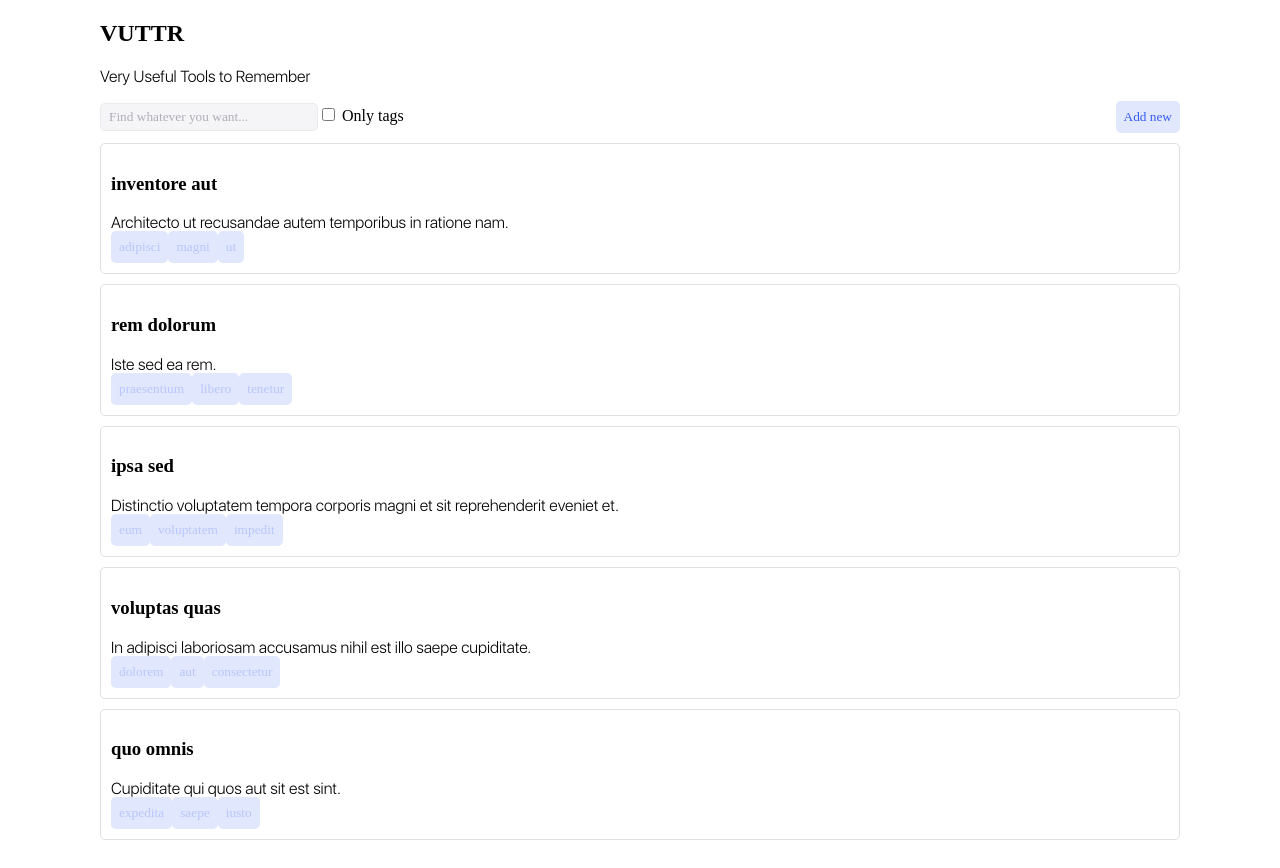
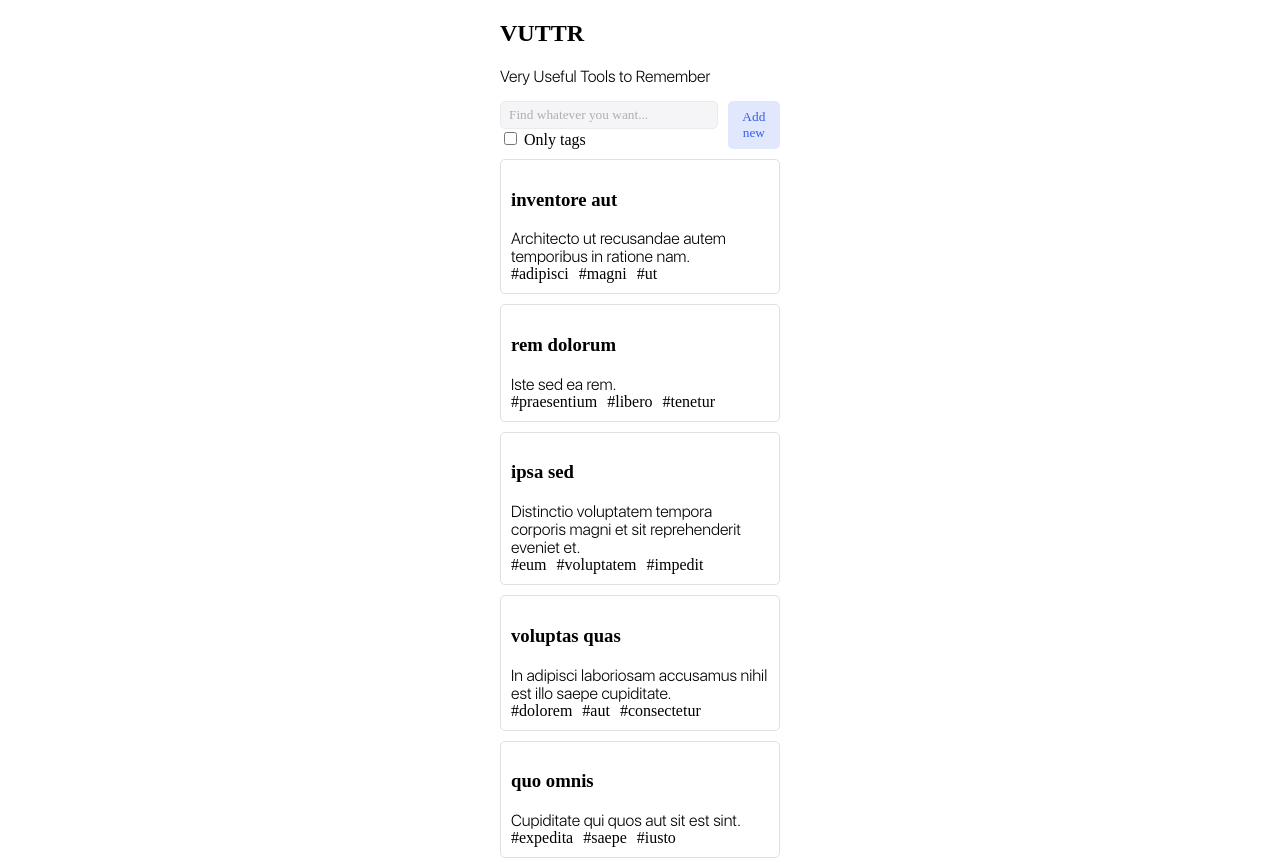
Before and after one commit to outrowender/vuttr, a React (Create React App) app: page / in a window 1280 px wide. Built offline with nearby package versions, Linux system fonts and the light colour scheme; a web font is replaced by a local one.

Commit message:
botao substuido por tag

```diff
--- a/src/App.css
+++ b/src/App.css
@@ -1,5 +1,5 @@
 .App {
-  margin: 0px 100px;
+  margin: 0px 500px;
 }
 
 .center{
--- a/src/components/Card/Card.css
+++ b/src/components/Card/Card.css
@@ -16,3 +16,8 @@
 .card-body {
   font-family: "San Francisco Light";
 }
+
+.span-tag{
+  font-family: "San Francisco Regular";
+  margin-right: 10px;
+}
--- a/src/components/Card/Card.tsx
+++ b/src/components/Card/Card.tsx
@@ -11,9 +11,9 @@ const Card = (props: { title: string; content?: string; tags?: string[] }) => {
       </div>
       <div className="card-footer">
         {props.tags?.map((item, i) => (
-          <button className="secondary" disabled key={i}>
-            {item}
-          </button>
+          <span className="span-tag" key={i}>
+            #{item}
+          </span>
         ))}
       </div>
     </div>
```
